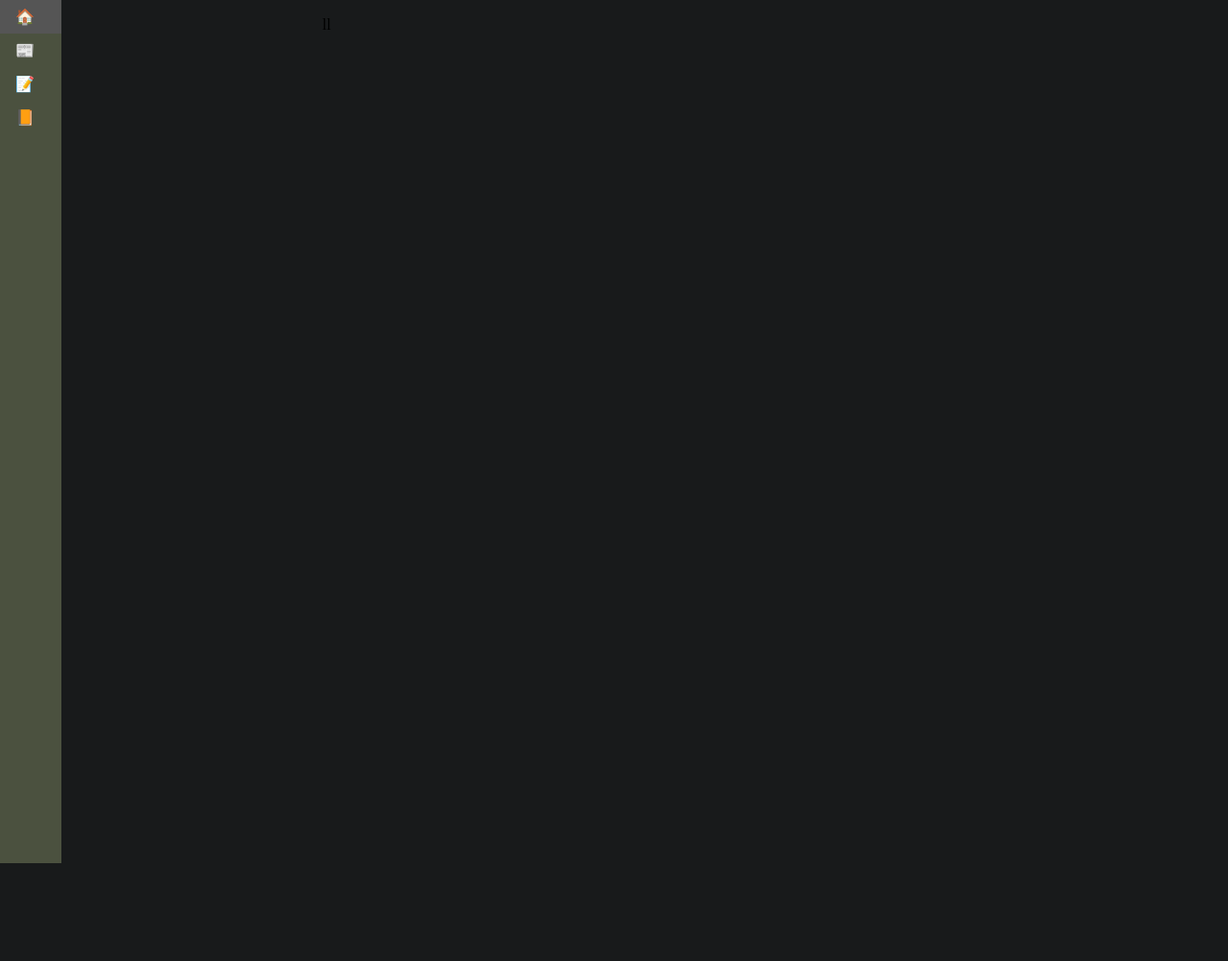
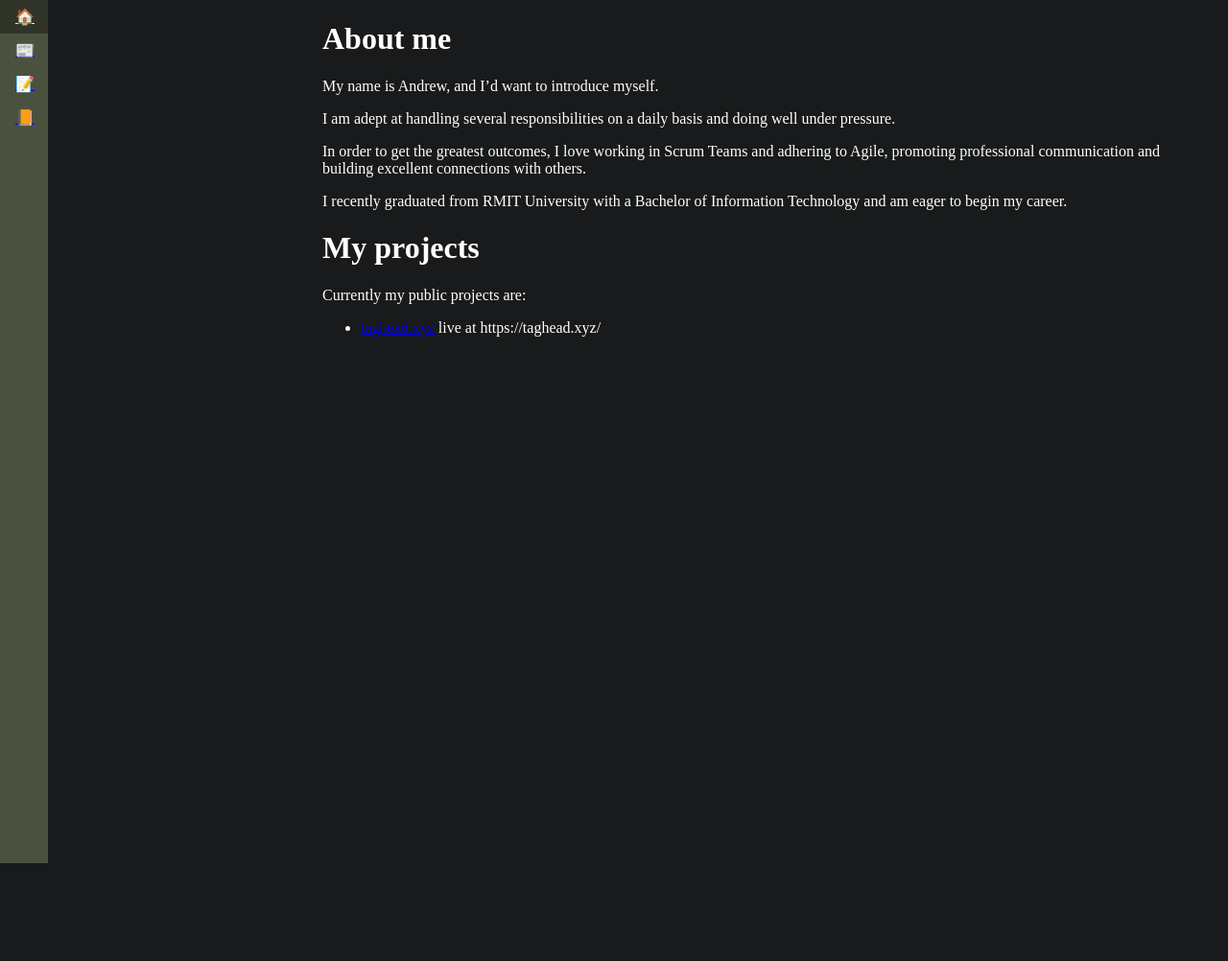
Before and after one commit to taghead/taghead.github.io, a Jekyll site: the page built from index.markdown, in a window 1280 px wide. Shown: the whole page at 96% size. Built offline with Jekyll 4.4.1, drawn with Linux system fonts in a browser that asks for light colours; after the commit the page ends 900 px from its top, so only the background shows below that.

Commit message:
Added About Me and migrated body sass to selector

```diff
--- a/_layouts/default.html
+++ b/_layouts/default.html
@@ -4,17 +4,20 @@
   <head>
     <meta charset="utf-8">
     <title>{{ page.title }}</title>
-    <link rel="stylesheet" href="/assets/css/main.css">
+    <link rel="stylesheet" href="{{ '/assets/css/main.css' | relative_url }}" type="text/css" />
   </head>
 
   <body>
 
+
+    <div class="nav">
       <ul>
         <li><a href="#home">🏠</a></li>
         <li><a href="#news">📰</a></li>
         <li><a href="#contact">📝</a></li>
         <li><a href="#about">📙</a></li>
       </ul>
+    </div>
 
     <main>
       {{ content }}
--- a/assets/css/main.sass
+++ b/assets/css/main.sass
@@ -2,13 +2,41 @@
 ---
 
 
-// Variables
+// Base Variables
 $base: #181A1B
+$base-text: #ffffff
+
+// Navbar Variables
+$nav-width: 50px
 $nav-background: #4B513F
 
+// Main Variables
+$main-left-margin: 25%
+$main-padding: 1px 16px
+$main-height: 100%
+
 // Class selectors
-.base-colour
-  background: $base
+.nav
+  ul
+    margin: 0
+    padding: 0
+    width: $nav-width
+    background-color: $nav-background
+    position: fixed
+    height: 100%
+    overflow: auto
+
+  li a
+    display: block
+    padding: 8px 16px
+
+    &.active
+      background-color: lighten($nav-background, 20)
+      color: white
+
+    &:hover:not(.active)
+      background-color: darken($nav-background, 10)
+      color: $base-text
 
 // Element selectors
 html
@@ -17,31 +45,8 @@ html
 body
   margin: 0
 
-  ul
-    list-style-type: none
-    margin: 0
-    padding: 0
-    width: 5%
-    background-color: $nav-background
-    position: fixed
-    height: 100%
-    overflow: auto
-
-  li a
-    display: block
-    color: #000
-    padding: 8px 16px
-    text-decoration: none
-
-    &.active
-      background-color: #04AA6D
-      color: white
-
-    &:hover:not(.active)
-      background-color: #555
-      color: white
-
-  main
-    margin-left: 25%
-    padding: 1px 16px
-    height: 1000px
+main
+  color: $base-text
+  margin-left: $main-left-margin
+  padding: $main-padding
+  height: $main-height
--- a/index.markdown
+++ b/index.markdown
@@ -5,4 +5,18 @@ permalink: /
 layout: default
 title: Home
 ---
-ll
+
+# About me
+
+My name is Andrew, and I'd want to introduce myself.
+
+I am adept at handling several responsibilities on a daily basis and doing well under pressure.
+
+In order to get the greatest outcomes, I love working in Scrum Teams and adhering to Agile, promoting professional communication and building excellent connections with others.
+
+I recently graduated from RMIT University with a Bachelor of Information Technology and am eager to begin my career.
+
+# My projects
+
+Currently my public projects are:
+- [taghead.xyz](https://github.com/taghead/taghead.xyz) live at https://taghead.xyz/
```
Lines whose indentation alone changed are shown as unchanged.
